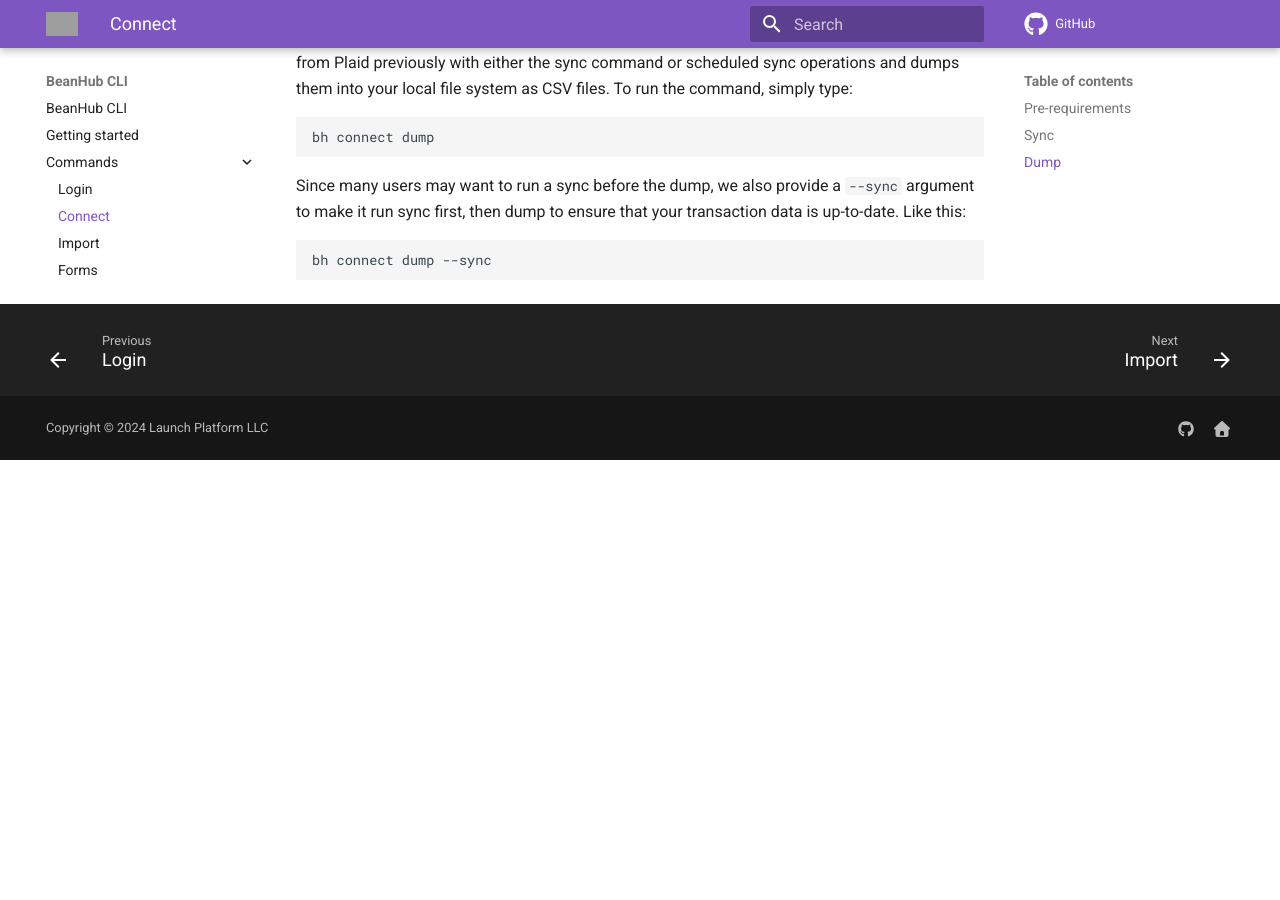
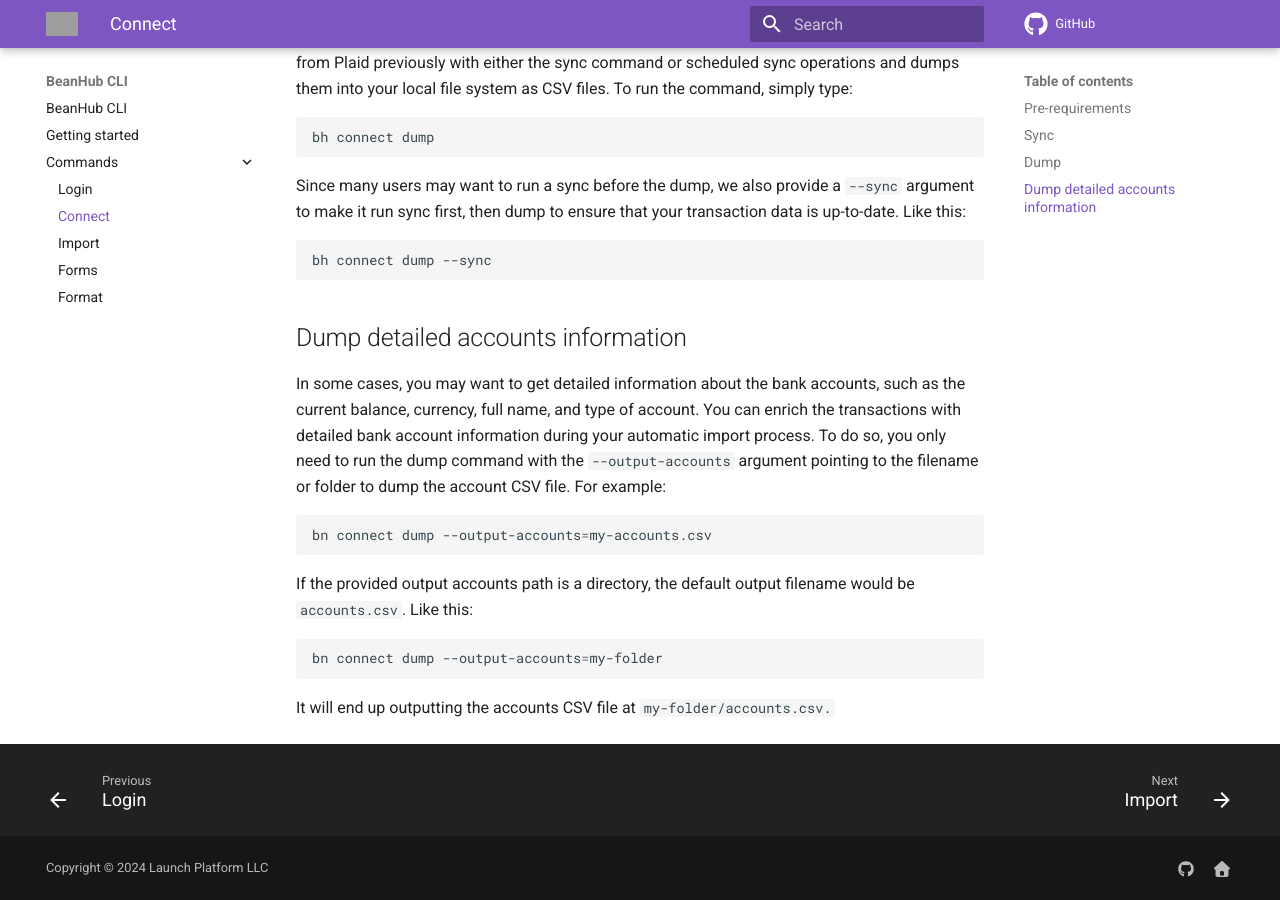
Before and after one commit to LaunchPlatform/beanhub-cli, an MkDocs documentation site: the page built from docs/docs/commands/connect.md, in a window 1280 px wide and 900 px high, scrolled down 2303 px. Built offline with MkDocs 1.6.1 and Material for MkDocs 9.7.7, drawn with Linux system fonts in a browser that asks for light colours; comment, search, counter and statistics services are not loaded; before the commit the page ends 2763 px from its top, so only the background shows below that; grey boxes are pictures that could not be loaded.

Commit message:
Update docs

````diff
--- a/docs/docs/commands/connect.md
+++ b/docs/docs/commands/connect.md
@@ -62,3 +62,23 @@
 ```bash
 bh connect dump --sync
 ```
+
+## Dump detailed accounts information
+
+In some cases, you may want to get detailed information about the bank accounts, such as the current balance, currency, full name, and type of account.
+You can enrich the transactions with detailed bank account information during your automatic import process.
+To do so, you only need to run the dump command with the `--output-accounts` argument pointing to the filename or folder to dump the account CSV file.
+For example:
+
+```bash
+bn connect dump --output-accounts=my-accounts.csv
+```
+
+If the provided output accounts path is a directory, the default output filename would be `accounts.csv`.
+Like this:
+
+```bash
+bn connect dump --output-accounts=my-folder
+```
+
+It will end up outputting the accounts CSV file at `my-folder/accounts.csv.`
````
